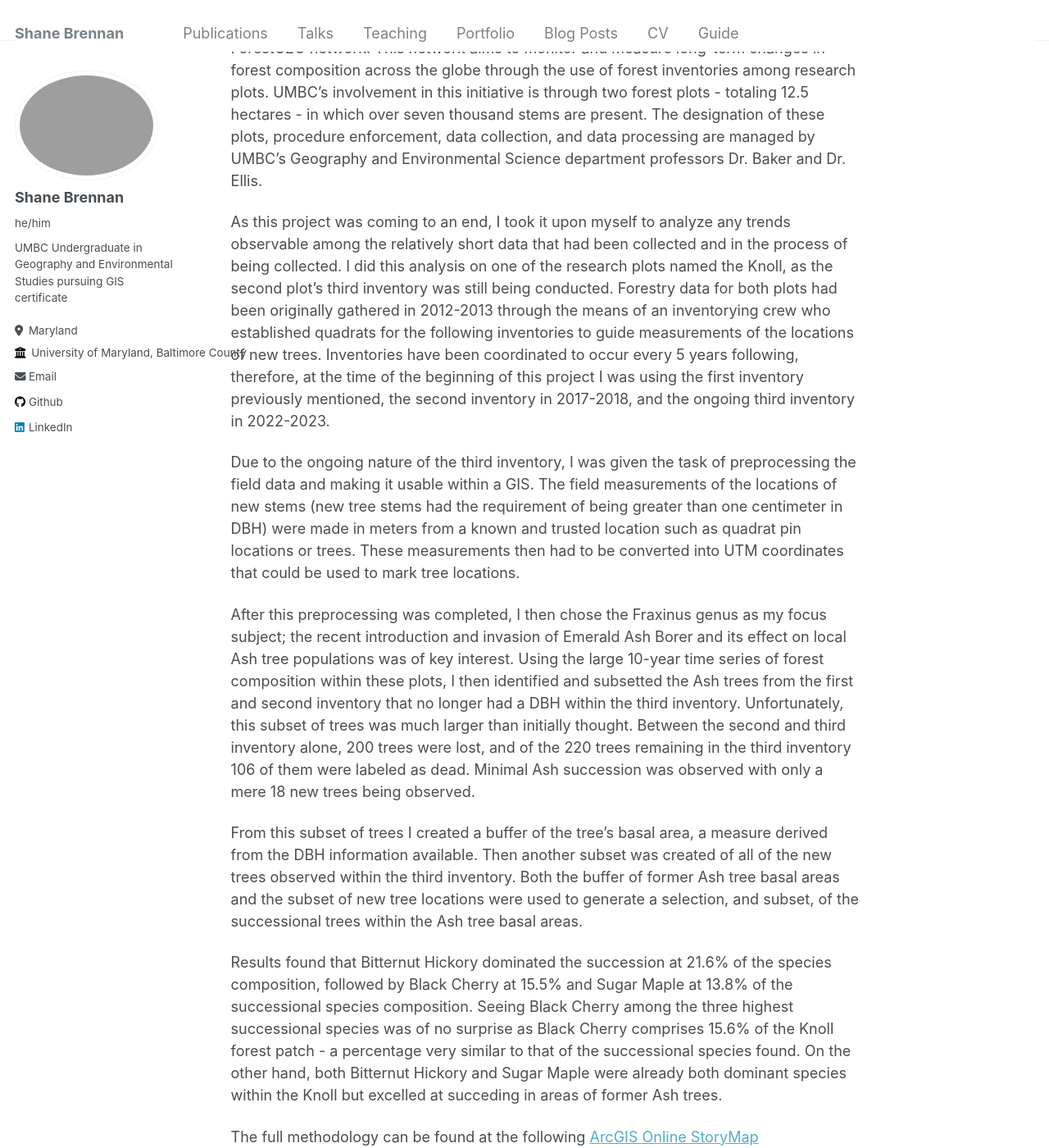
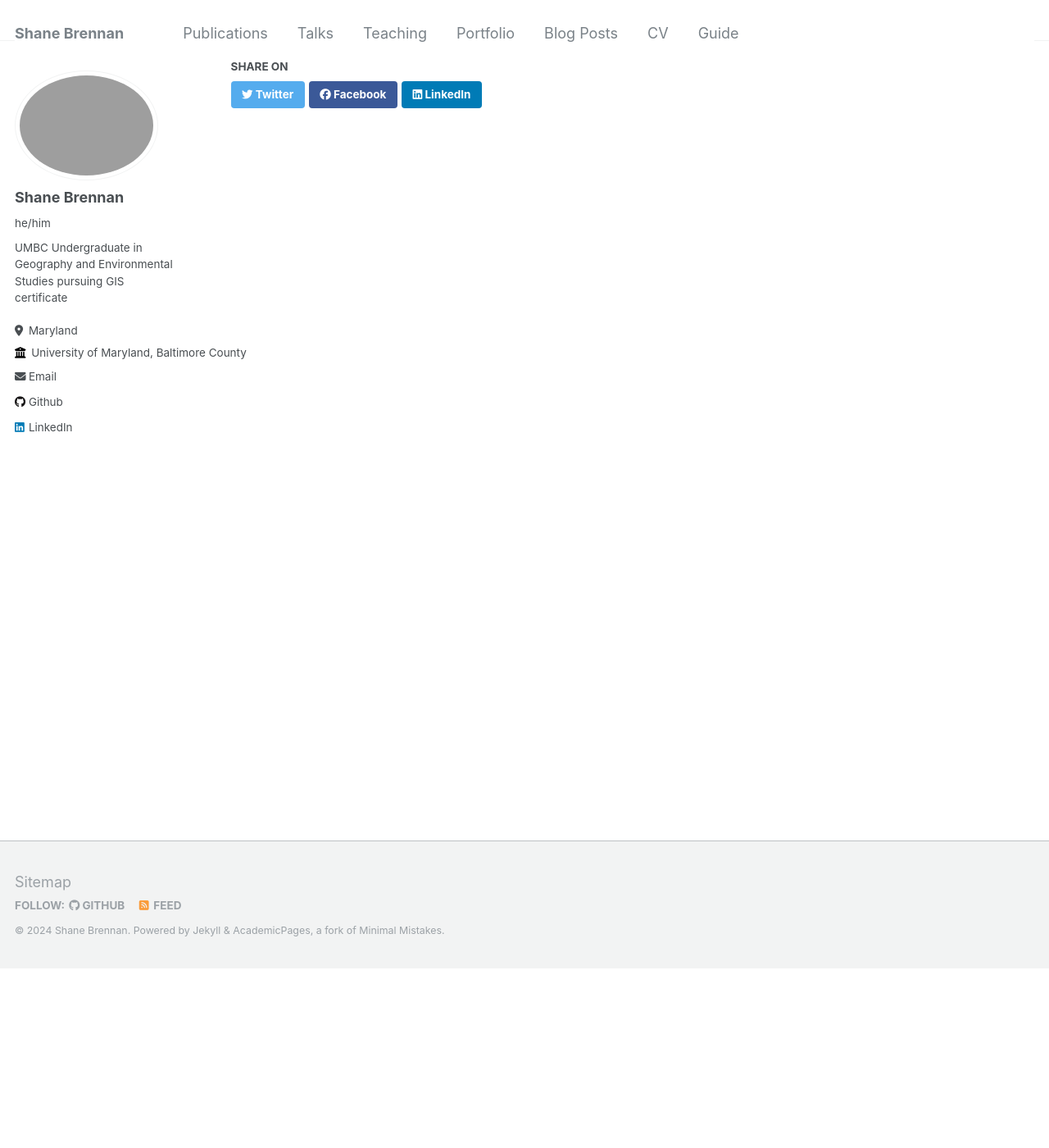
Before and after one commit to ShaneBren/ShaneBre.github.io, a Jekyll site: the page built from _portfolio/Knoll.md, in a window 1280 px wide and 1400 px high, scrolled down 219 px. Shown: the whole window at 82% size. Built offline with Jekyll 4.4.1, drawn with Linux system fonts in a browser that asks for light colours; some of the changed text lies outside the part shown.

Commit message:
Update Knoll.md

```diff
--- a/_portfolio/Knoll.md
+++ b/_portfolio/Knoll.md
@@ -12,20 +12,6 @@
 
 Results found that Bitternut Hickory dominated the succession at 21.6% of the species composition, followed by Black Cherry at 15.5% and Sugar Maple at 13.8% of the successional species composition. Seeing Black Cherry among the three highest successional species was of no surprise as Black Cherry comprises 15.6% of the Knoll forest patch - a percentage very similar to that of the successional species found. On the other hand, both Bitternut Hickory and Sugar Maple were already both dominant species within the Knoll but excelled at succeding in areas of former Ash trees.
 
-The full methodology can be found at the following [ArcGIS Online StoryMap](https://storymaps.arcgis.com/stories/591c609fe65048279708a75e9a180293) <br/><img src='/images/All_trees.png'>"
+The full methodology can be found at the following [ArcGIS Online StoryMap](https://storymaps.arcgis.com/stories/591c609fe65048279708a75e9a180293) <br/><img src='../images/All_trees.png'>"
 collection: portfolio
 ---
-
-For the academic year 2022-2023, I served as an Assistant Project Manager for field data collection at UMBC. This assignment involved the collection of dbh measurements, tree characteristics, and geographic location which are metrics used and recorded by the ForestGEO network. This network aims to monitor and measure long-term changes in forest composition across the globe through the use of forest inventories among research plots. UMBC's involvement in this initiative is through two forest plots - totaling 12.5 hectares - in which over seven thousand stems are present. The designation of these plots, procedure enforcement, data collection, and data processing are managed by UMBC's Geography and Environmental Science department professors Dr. Baker and Dr. Ellis.
-
-As this project was coming to an end, I took it upon myself to analyze any trends observable among the relatively short data that had been collected and in the process of being collected. I did this analysis on one of the research plots named the Knoll, as the second plot's third inventory was still being conducted. Forestry data for both plots had been originally gathered in 2012-2013 through the means of an inventorying crew who established quadrats for the following inventories to guide measurements of the locations of new trees. Inventories have been coordinated to occur every 5 years following, therefore, at the time of the beginning of this project I was using the first inventory previously mentioned, the second inventory in 2017-2018, and the ongoing third inventory in 2022-2023.
-
-Due to the ongoing nature of the third inventory, I was given the task of preprocessing the field data and making it usable within a GIS. The field measurements of the locations of new stems (new tree stems had the requirement of being greater than one centimeter in DBH) were made in meters from a known and trusted location such as quadrat pin locations or trees. These measurements then had to be converted into UTM coordinates that could be used to mark tree locations.
-
-After this preprocessing was completed, I then chose the Fraxinus genus as my focus subject; the recent introduction and invasion of Emerald Ash Borer and its effect on local Ash tree populations was of key interest. Using the large 10-year time series of forest composition within these plots, I then identified and subsetted the Ash trees from the first and second inventory that no longer had a DBH within the third inventory. Unfortunately, this subset of trees was much larger than initially thought. Between the second and third inventory alone, 200 trees were lost, and of the 220 trees remaining in the third inventory 106 of them were labeled as dead. Minimal Ash succession was observed with only a mere 18 new trees being observed.
-
-From this subset of trees I created a buffer of the tree's basal area, a measure derived from the DBH information available. Then another subset was created of all of the new trees observed within the third inventory. Both the buffer of former Ash tree basal areas and the subset of new tree locations were used to generate a selection, and subset, of the successional trees within the Ash tree basal areas.
-
-Results found that Bitternut Hickory dominated the succession at 21.6% of the species composition, followed by Black Cherry at 15.5% and Sugar Maple at 13.8% of the successional species composition. Seeing Black Cherry among the three highest successional species was of no surprise as Black Cherry comprises 15.6% of the Knoll forest patch - a percentage very similar to that of the successional species found. On the other hand, both Bitternut Hickory and Sugar Maple were already both dominant species within the Knoll but excelled at succeding in areas of former Ash trees.
-
-The full methodology can be found at the following [ArcGIS Online StoryMap](https://storymaps.arcgis.com/stories/591c609fe65048279708a75e9a180293)
```
